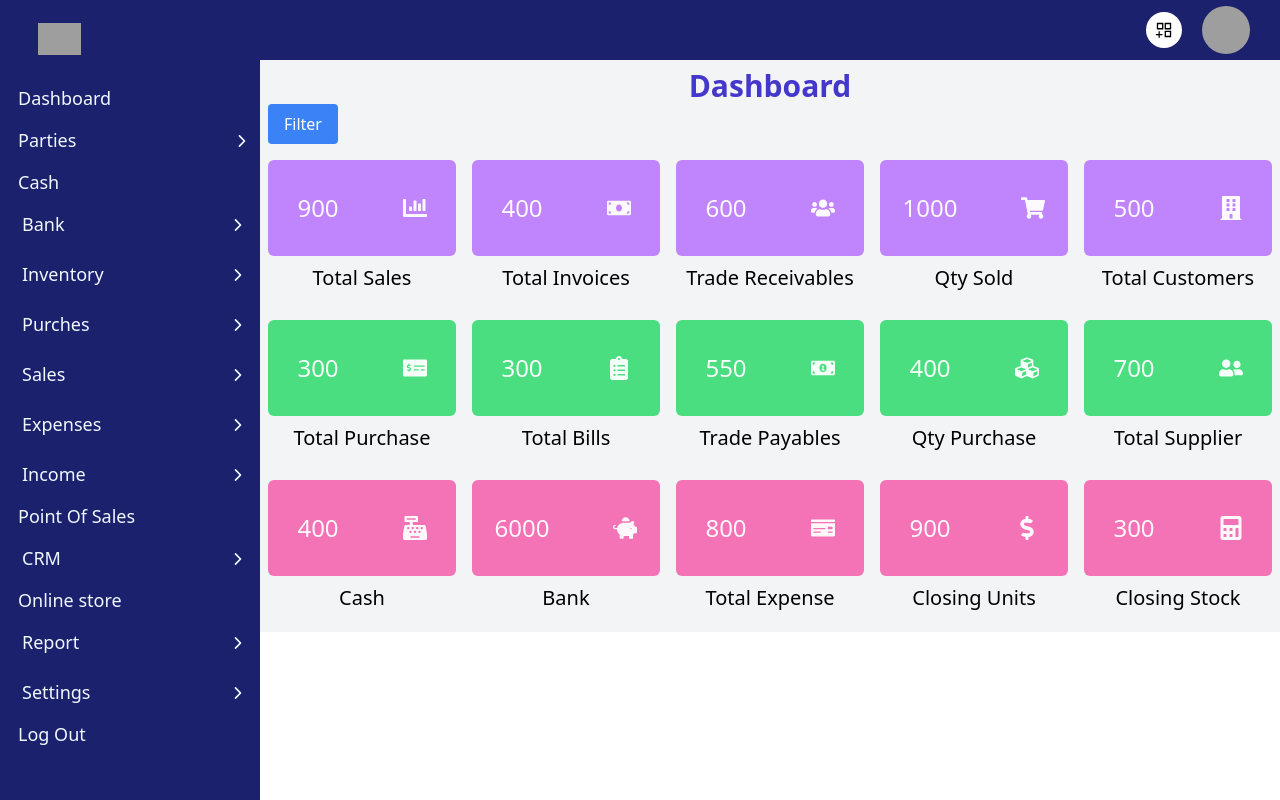
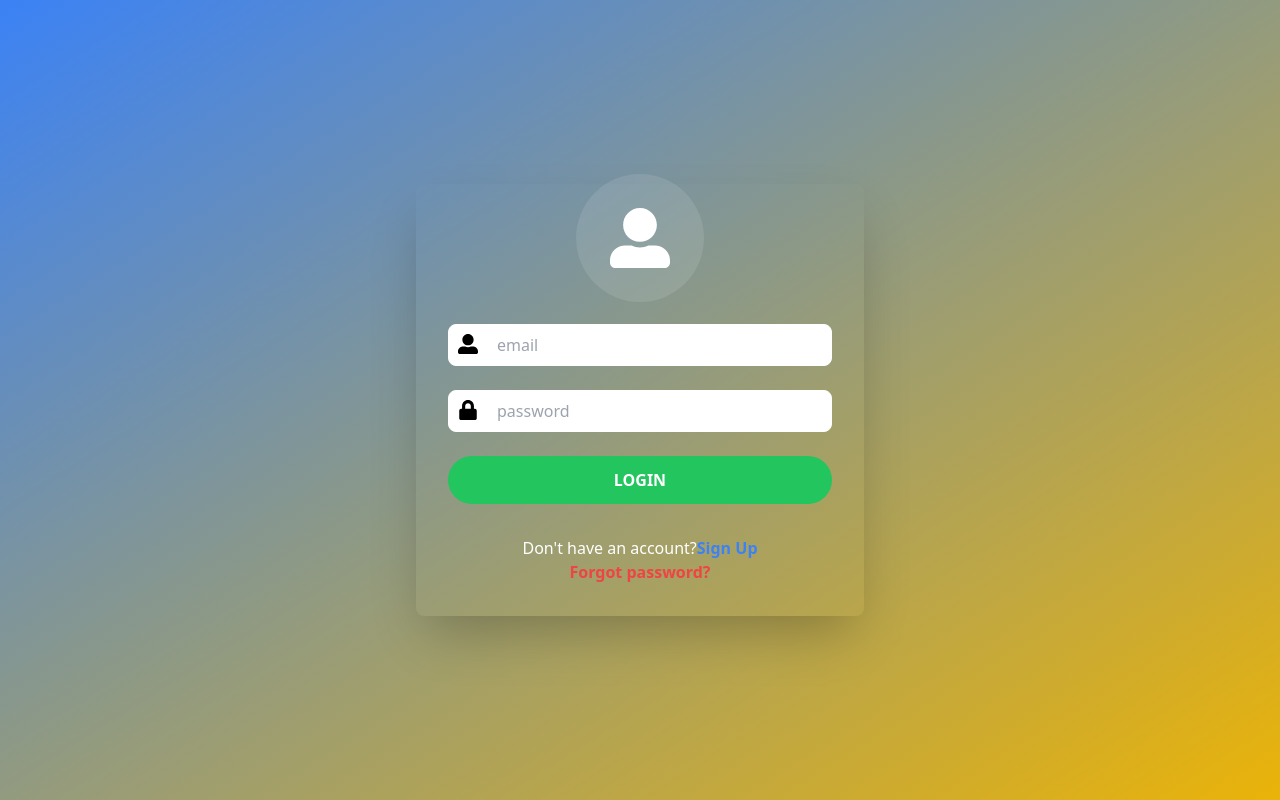
Before and after one commit to rhk0/inventory, a React (Create React App) app in the folder client/: page / in a window 1280 px wide. Built offline with nearby package versions, Linux system fonts and the light colour scheme; grey boxes are pictures that could not be loaded.

Commit message:
LOGIN REGISTRATION AND OTPVERIFICATION  INTEGRATIOJN

```diff
--- a/client/src/App.js
+++ b/client/src/App.js
@@ -13,9 +13,9 @@ function App() {
     <div>
       <BrowserRouter>
       <Routes>
-          <Route path="/" element={<AdminDashboard/>}/>
+          <Route path="/dashboard" element={<AdminDashboard/>}/>
         <Route path="/CompanyRegistration" element={<CompanyRegistration/>}/>
-        <Route path="/login" element={<Login/>}/>
+        <Route path="/" element={<Login/>}/>
         <Route path="/registration" element={<Registraion/>}/>
         <Route path="/forgetpassword" element={<ForgotPassword/>}/>
         <Route path="/otpverification" element={<Otpverification/>}/>
--- a/client/src/components/auth/ForgotPassword.js
+++ b/client/src/components/auth/ForgotPassword.js
@@ -1,12 +1,48 @@
-import React from 'react'
-import { FaUserAlt } from "react-icons/fa";
-import { FaLock } from "react-icons/fa";
-import { Link } from "react-router-dom";
+import React, { useState } from 'react';
+import { FaUserAlt, FaLock } from 'react-icons/fa';
+import { useNavigate } from 'react-router-dom';
+import { toast, ToastContainer } from 'react-toastify';
+import axios from 'axios';
+import 'react-toastify/dist/ReactToastify.css';
+
 const ForgotPassword = () => {
+  const navigate = useNavigate();
+  const [formData, setFormData] = useState({
+    email: '',
+    otp: '',
+  });
+
+  const handleChange = (e) => {
+    const { name, value } = e.target;
+    setFormData({
+      ...formData,
+      [name]: value,
+    });
+  };
+
+  const handleSubmit = async (e) => {
+    e.preventDefault();
+    try {
+      const response = await axios.post('/api/v1/auth/forgot-password', formData);
+      if (response.data.success) {
+        toast.success(response.data.message);
+        setFormData({
+          email: '',
+          otp: '',
+        });
+        navigate('/reset-password'); // Navigate to the reset password page
+      } else {
+        toast.error(response.data.message);
+      }
+    } catch (error) {
+      toast.error('An error occurred. Please try again.');
+    }
+  };
+
   return (
     <div>
-       <div className="bg-gradient-to-br from-blue-500 to-yellow-500 h-screen  flex justify-center items-center text-white font-montserrat">
-      <div className="p-5  shadow-2xl rounded-lg login-card p-8 w-full max-w-md flex flex-col">
+      <div className="bg-gradient-to-br from-blue-500 to-yellow-500 h-screen flex justify-center items-center text-white font-montserrat">
+        <div className="p-5 shadow-2xl rounded-lg login-card p-8 w-full max-w-md flex flex-col">
           <div className="header mb-12">
             <div className="logo rounded-full w-32 h-32 flex justify-center items-center mx-auto mb-4 bg-white bg-opacity-10">
               <div className="text-white text-6xl">
@@ -14,15 +50,18 @@ const ForgotPassword = () => {
               </div>
             </div>
           </div>
-        <div className="form">
+          <form className="form" onSubmit={handleSubmit}>
             <div className="form-field username relative mb-6">
-            <div className="icon absolute bg-white text-black left-0 top-0  flex justify-center items-center w-10 h-10 rounded-full">
+              <div className="icon absolute bg-white text-black left-0 top-0 flex justify-center items-center w-10 h-10 rounded-full">
                 <FaUserAlt />
               </div>
               <input
                 type="text"
+                name="email"
                 placeholder="Email"
                 className="pl-12 pr-4 py-2 w-full bg-opacity-10 border border-white rounded-lg focus:bg-white focus:text-black focus:outline-none transition duration-300"
+                value={formData.email}
+                onChange={handleChange}
               />
             </div>
             <div className="form-field password relative mb-6">
@@ -31,8 +70,11 @@ const ForgotPassword = () => {
               </div>
               <input
                 type="password"
-              placeholder="otp"
+                name="otp"
+                placeholder="OTP"
                 className="pl-12 pr-4 py-2 w-full bg-opacity-10 border border-white rounded-lg focus:bg-white focus:text-black focus:outline-none transition duration-300"
+                value={formData.otp}
+                onChange={handleChange}
               />
             </div>
             <button
@@ -41,29 +83,12 @@ const ForgotPassword = () => {
             >
               Forget Password
             </button>
-
-          {/* <div className="text-white text-center">
-            Don't have an account?
-            <Link
-              to="/registration"
-              className="font-bold hover:text-yellow-400 text-blue-500"
-            >-
-              Sign Up
-            </Link>
-          </div> */}
-          {/* <div className="text-white text-center">
-            <Link
-              href="#"
-              className="text-red-500 font-bold hover:text-yellow-400"
-            >
-              Forgot password ?
-            </Link>
-          </div> */}
+          </form>
         </div>
       </div>
+      <ToastContainer />
     </div>
-    </div>
-  )
-}
+  );
+};
 
-export default ForgotPassword
+export default ForgotPassword;
--- a/client/src/components/auth/Login.js
+++ b/client/src/components/auth/Login.js
@@ -1,12 +1,50 @@
-import React from "react";
+import React, { useState } from "react";
 import { FaUserAlt } from "react-icons/fa";
 import { FaLock } from "react-icons/fa";
-import { Link } from "react-router-dom";
+import { Link, useNavigate } from "react-router-dom";
+import { toast, ToastContainer } from "react-toastify";
+import axios from "axios";
+import 'react-toastify/dist/ReactToastify.css'; // Import the CSS for Toastify
 
 const Login = () => {
+  const navigate = useNavigate();
+  const [formData, setFormData] = useState({
+    email: "",
+    password: "",
+  });
+
+  const handleChange = (e) => {
+    const { name, value } = e.target;
+    setFormData({
+      ...formData,
+      [name]: value,
+    });
+  };
+
+  const handleSubmit = async (e) => {
+    e.preventDefault();
+
+    try {
+
+      const response = await axios.post("/api/v1/auth/login", formData);
+
+      if (response.data.success) {
+        toast.success(response.data.message);
+
+        setTimeout(()=>{
+          navigate("/dashboard");
+        },[3000])
+      } else {
+        toast.error(response.data.message);
+      }
+    } catch (error) {
+      toast.error("An error occurred. Please try again.");
+    }
+  };
+
   return (
-    <div className="bg-gradient-to-br from-blue-500 to-yellow-500 h-screen  flex justify-center items-center text-white font-montserrat">
-      <div className="p-10  hover:scale-95 shadow-2xl rounded-lg login-card p-8 w-full max-w-md flex flex-col">
+    <div className="bg-gradient-to-br from-blue-500 to-yellow-500 h-screen flex justify-center items-center text-white font-montserrat">
+      <div className="p-10 hover:scale-95 shadow-2xl rounded-lg login-card p-8 w-full max-w-md flex flex-col">
         <div className="header mb-12">
           <div className="logo rounded-full w-32 h-32 flex justify-center items-center mx-auto mb-4 bg-white bg-opacity-10">
             <div className="text-white text-6xl">
@@ -14,15 +52,18 @@ const Login = () => {
             </div>
           </div>
         </div>
-        <div className="form">
-          <div className="form-field username relative mb-6">
-            <div className="icon absolute bg-white text-black left-0 top-0  flex justify-center items-center w-10 h-10 rounded-full">
+        <form onSubmit={handleSubmit}>
+          <div className="form-field email relative mb-6">
+            <div className="icon absolute bg-white text-black left-0 top-0 flex justify-center items-center w-10 h-10 rounded-full">
               <FaUserAlt />
             </div>
             <input
               type="text"
-              placeholder="Username"
-              className="pl-12 pr-4 py-2 w-full bg-opacity-10 border border-white rounded-lg focus:bg-white focus:text-black focus:outline-none transition duration-300"
+              name="email"
+              placeholder="email"
+              className="pl-12 pr-4 py-2 w-full text-black bg-opacity-10 border border-white rounded-lg focus:bg-white focus:text-black focus:outline-none transition duration-300"
+              value={formData.email}
+              onChange={handleChange}
             />
           </div>
           <div className="form-field password relative mb-6">
@@ -31,8 +72,11 @@ const Login = () => {
             </div>
             <input
               type="password"
-              placeholder="Password"
-              className="pl-12 pr-4 py-2 w-full bg-opacity-10 border border-white rounded-lg focus:bg-white focus:text-black focus:outline-none transition duration-300"
+              name="password"
+              placeholder="password"
+              className="pl-12 pr-4 py-2 w-full text-black bg-opacity-10 border border-white rounded-lg focus:bg-white focus:text-black focus:outline-none transition duration-300"
+              value={formData.password}
+              onChange={handleChange}
             />
           </div>
           <button
@@ -41,7 +85,7 @@ const Login = () => {
           >
             Login
           </button>
-
+        </form>
         <div className="text-white text-center">
           Don't have an account?
           <Link
@@ -56,11 +100,11 @@ const Login = () => {
             to="/forgetpassword"
             className="text-red-500 font-bold hover:text-yellow-400"
           >
-              Forgot password ?
+            Forgot password?
           </Link>
         </div>
       </div>
-      </div>
+      <ToastContainer />
     </div>
   );
 };
--- a/client/src/components/auth/Otpverification.js
+++ b/client/src/components/auth/Otpverification.js
@@ -1,12 +1,57 @@
-import React from 'react'
-import { FaUserAlt } from "react-icons/fa";
-import { FaLock } from "react-icons/fa";
-import { Link } from "react-router-dom";
-const Otpverification = () => {
+import React, { useState } from "react";
+import { FaUserAlt, FaLock } from "react-icons/fa";
+import { useNavigate } from "react-router-dom";
+import { toast, ToastContainer } from "react-toastify";
+import axios from "axios";
+import 'react-toastify/dist/ReactToastify.css'; // Import the CSS for react-toastify
+
+const OtpVerification = () => {
+  const navigate = useNavigate();
+  const [formData, setFormData] = useState({
+    email: "",
+    otp: "",
+  });
+
+  const handleChange = (e) => {
+    const { name, value } = e.target;
+    setFormData({
+      ...formData,
+      [name]: value,
+    });
+  };
+
+  const clearData = () => {
+    setFormData({
+      email: "",
+      otp: "",
+    });
+  };
+
+  const handleSubmit = async (e) => {
+    e.preventDefault();
+    try {
+      const response = await axios.post("/api/v1/auth/verification", formData);
+
+      if (response.data.success) {
+        toast.success(response.data.message);
+
+        setTimeout(()=>{
+          navigate("/");
+        },[3000])
+
+        clearData();
+      } else {
+        toast.error(response.data.message);
+      }
+    } catch (error) {
+      toast.error("Error verifying OTP:", error);
+      // toast.error("An error occurred while verifying the OTP.");
+    }
+  };
+
   return (
-    <div>
-    <div className="bg-gradient-to-br from-blue-500 to-yellow-500 h-screen  flex justify-center items-center text-white font-montserrat">
-   <div className="p-5  shadow-2xl rounded-lg login-card p-8 w-full max-w-md flex flex-col">
+    <div className="bg-gradient-to-br from-blue-500 to-yellow-500 h-screen flex justify-center items-center text-white font-montserrat">
+      <div className="p-5 shadow-2xl rounded-lg login-card p-8 w-full max-w-md flex flex-col">
         <div className="header mb-12">
           <div className="logo rounded-full w-32 h-32 flex justify-center items-center mx-auto mb-4 bg-white bg-opacity-10">
             <div className="text-white text-6xl">
@@ -14,15 +59,18 @@ const Otpverification = () => {
             </div>
           </div>
         </div>
-     <div className="form">
+        <form className="form" onSubmit={handleSubmit}>
           <div className="form-field username relative mb-6">
-         <div className="icon absolute bg-white text-black left-0 top-0  flex justify-center items-center w-10 h-10 rounded-full">
+            <div className="icon absolute bg-white text-black left-0 top-0 flex justify-center items-center w-10 h-10 rounded-full">
               <FaUserAlt />
             </div>
             <input
               type="text"
               placeholder="Email"
-           className="pl-12 pr-4 py-2 w-full bg-opacity-10 border border-white rounded-lg focus:bg-white focus:text-black focus:outline-none transition duration-300"
+              name="email"
+              className="pl-12 pr-4 py-2 w-full bg-opacity-10 border text-black border-white rounded-lg focus:bg-white focus:text-black focus:outline-none transition duration-300"
+              value={formData.email}
+              onChange={handleChange}
             />
           </div>
           <div className="form-field password relative mb-6">
@@ -30,9 +78,12 @@ const Otpverification = () => {
               <FaLock />
             </div>
             <input
-           type="password"
-           placeholder="otp"
-           className="pl-12 pr-4 py-2 w-full bg-opacity-10 border border-white rounded-lg focus:bg-white focus:text-black focus:outline-none transition duration-300"
+              type="text"
+              placeholder="OTP"
+              name="otp"
+              className="pl-12 pr-4 py-2 w-full text-black bg-opacity-10 border border-white rounded-lg focus:bg-white focus:text-black focus:outline-none transition duration-300"
+              value={formData.otp}
+              onChange={handleChange}
             />
           </div>
           <button
@@ -41,13 +92,11 @@ const Otpverification = () => {
           >
             Verify
           </button>
+        </form>
+      </div>
+      <ToastContainer />
+    </div>
+  );
+};
 
-
-     </div>
-   </div>
- </div>
- </div>
-  )
-}
-
-export default Otpverification
+export default OtpVerification;
--- a/client/src/components/auth/Registraion.js
+++ b/client/src/components/auth/Registraion.js
@@ -1,5 +1,5 @@
 import React, { useState } from "react";
-import axios from "axios"
+import axios from "axios";
 import {
   FaUserAlt,
   FaLock,
@@ -8,9 +8,12 @@ import {
   FaBuilding,
   FaAddressCard,
 } from "react-icons/fa";
+import { useNavigate } from "react-router-dom";
 import { Link } from "react-router-dom";
+import { toast, ToastContainer } from "react-toastify";
 
 const Registration = () => {
+  const nevigate = useNavigate();
   const [formData, setFormData] = useState({
     businessName: "",
     userName: "",
@@ -28,14 +31,33 @@ const Registration = () => {
       [name]: value,
     });
   };
-
+  const clearData = () => {
+    setFormData({
+      businessName: "",
+      userName: "",
+      address: "",
+      contact: "",
+      email: "",
+      password: "",
+      businessType: "",
+    });
+  };
   const handleSubmit = async (e) => {
     e.preventDefault();
-    console.log(formData,"form Data ");
+
     // Handle form submission logic here
-    const response =await axios.post("http://localhost:5000/api/v1/auth//register",formData)
-
-  console.log(response," response data")
+    const response = await axios.post("/api/v1/auth/register", formData);
+    if (response.data.success) {
+      toast.success(response.data.message);
+      clearData();
+      setTimeout(()=>{
+        nevigate("/otpverification");
+      },[3000])
+      return;
+    } else {
+      toast.error(response.data.message);
+      return;
+    }
   };
 
   return (
@@ -73,7 +95,7 @@ const Registration = () => {
                 placeholder="Username"
                 value={formData.userName}
                 onChange={handleChange}
-                className="pl-12 pr-4 py-2 w-full bg-opacity-10 border border-white rounded-lg focus:bg-white focus:text-black focus:outline-none transition duration-300"
+                className="pl-12 pr-4 py-2 w-full bg-opacity-10 text-black border border-white rounded-lg focus:bg-white focus:text-black focus:outline-none transition duration-300"
               />
             </div>
             <div className="form-field relative mb-4">
@@ -86,7 +108,7 @@ const Registration = () => {
                 placeholder="Address"
                 value={formData.address}
                 onChange={handleChange}
-                className="pl-12 pr-4 py-2 w-full bg-opacity-10 border border-white rounded-lg focus:bg-white focus:text-black focus:outline-none transition duration-300"
+                className="pl-12 pr-4 py-2 w-full bg-opacity-10 text-black border border-white rounded-lg focus:bg-white focus:text-black focus:outline-none transition duration-300"
               />
             </div>
             <div className="form-field relative mb-4">
@@ -142,28 +164,25 @@ const Registration = () => {
               />
             </div>
 
-
             <button
               type="submit"
               className="bg-green-500 text-white py-3 px-4 w-full rounded-full uppercase font-bold mb-8 focus:outline-none transition duration-300 hover:bg-red-600 hover:text-white"
             >
               Sign Up
             </button>
-
-
-
           </form>
         </div>
         <div className="text-white text-center">
           Already have an account?{" "}
           <Link
-            to="/login"
+            to="/"
             className="font-bold hover:text-yellow-400 text-blue-500"
           >
             Login
           </Link>
         </div>
       </div>
+      <ToastContainer />
     </div>
   );
 };
```
Also changed, not shown: 1 other file (tests, documents, lock files or other folders). Lines whose indentation alone changed are shown as unchanged.
